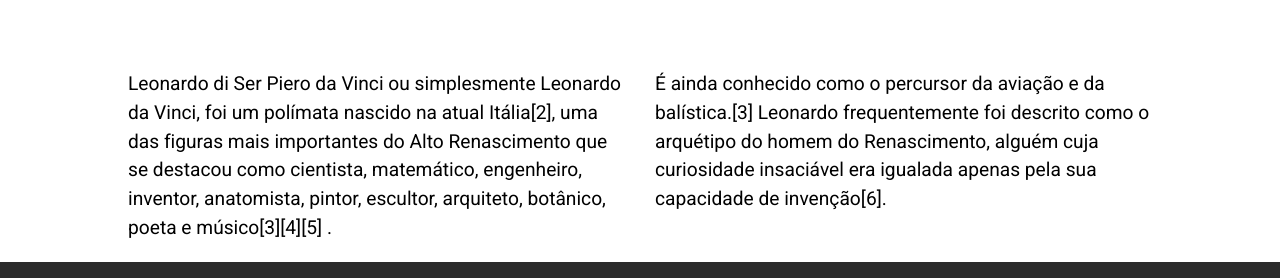
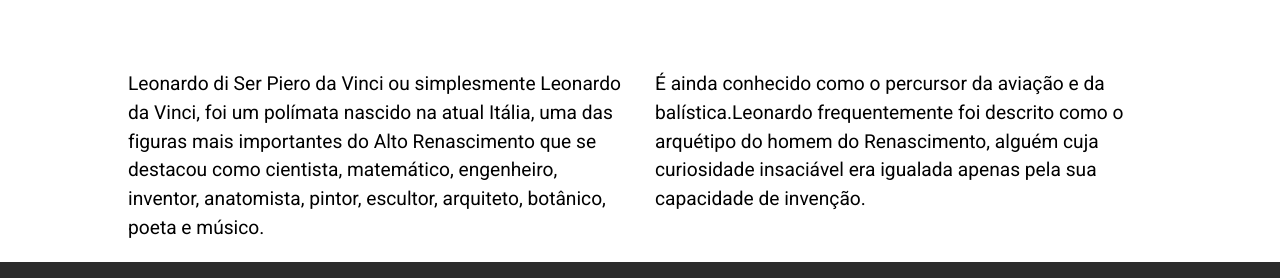
Before and after one commit to MarianaPicolo/git-guia-de-sobrevivencia, a plain HTML site: page project/index.html in a window 1280 px wide. Shown: the part 522-800 px from the top of the page. Drawn offline with nearby package versions, Linux system fonts and the light colour scheme.

Commit message:
remove indices de referencia dos textos

```diff
--- a/project/index.html
+++ b/project/index.html
@@ -28,16 +28,16 @@
       <div class="row">
         <p class="col">
           Leonardo di Ser Piero da Vinci ou simplesmente Leonardo da Vinci, foi
-          um polímata nascido na atual Itália[2], uma das figuras mais importantes
+          um polímata nascido na atual Itália, uma das figuras mais importantes
           do Alto Renascimento que se destacou como cientista, matemático,
           engenheiro, inventor, anatomista, pintor, escultor, arquiteto,
-          botânico, poeta e músico[3][4][5] .
+          botânico, poeta e músico.
         </p>
         <p class="col">
-          É ainda conhecido como o percursor da aviação e da balística.[3] Leonardo
+          É ainda conhecido como o percursor da aviação e da balística.Leonardo
           frequentemente foi descrito como o arquétipo do homem do Renascimento,
           alguém cuja curiosidade insaciável era igualada apenas pela sua
-          capacidade de invenção[6].
+          capacidade de invenção.
         </p>
       </div>
     </article>
@@ -52,7 +52,7 @@
             Milão. Mostra o momento específico em que Jesus, de acordo com o
             relato bíblico, teria dito aos apóstolos que um deles o trairia.
             Leonardo mostra a consternação que esta afirmação provocou entre os
-            doze seguidores de Jesus[2].
+            doze seguidores de Jesus.
           </p>
         </div>
         <div class="col">
```
